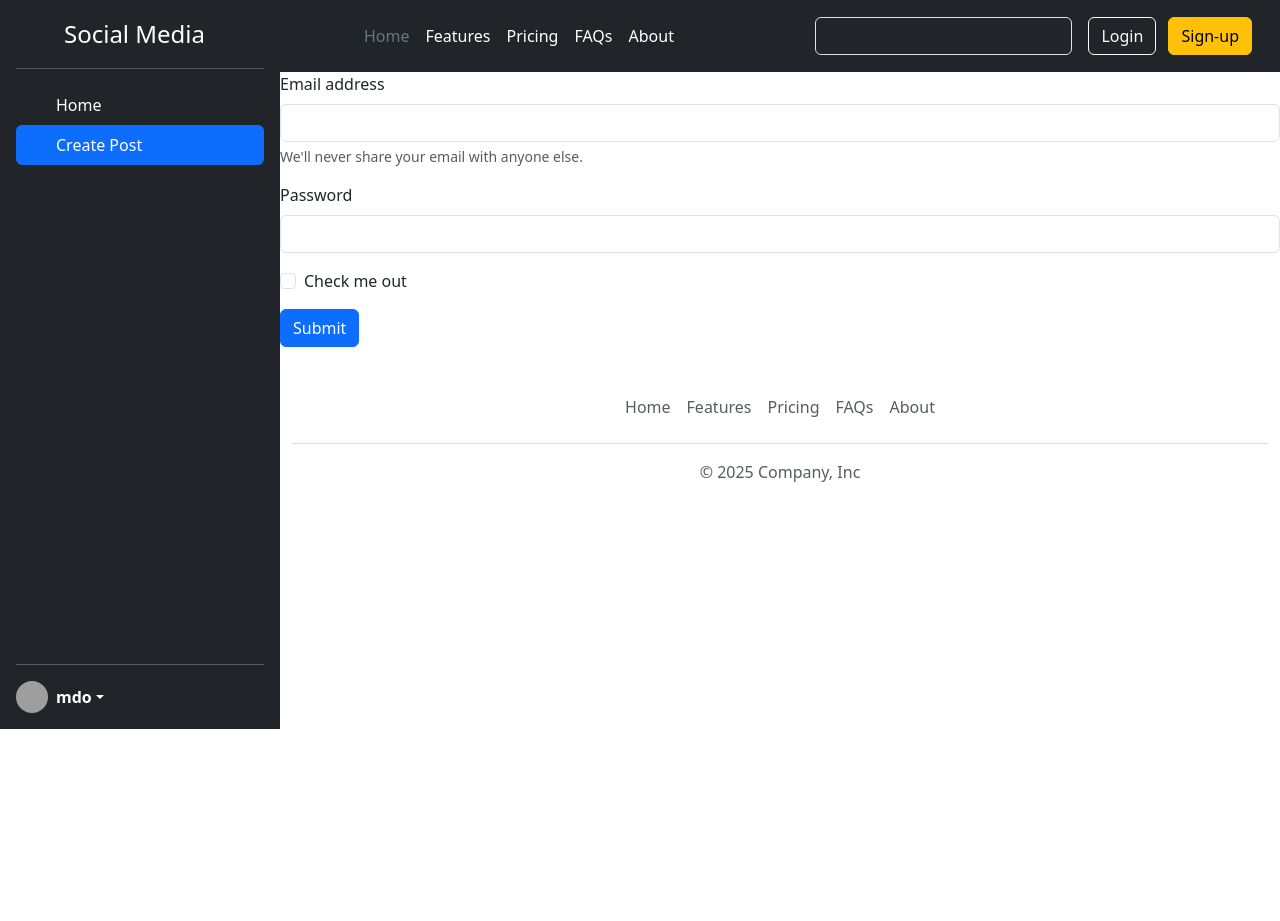
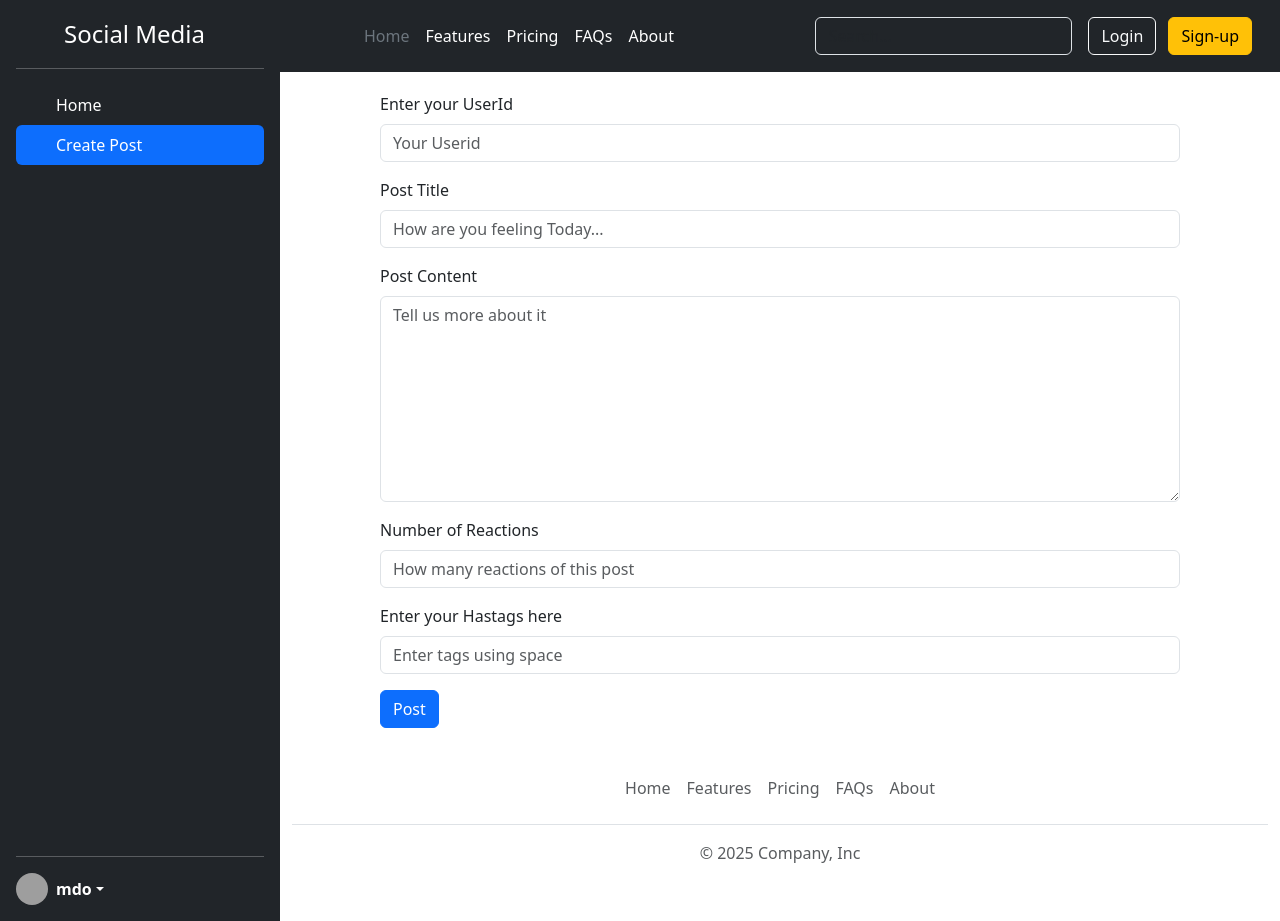
Before and after one commit to vikhilesh19/social_media, a React (Vite) app: page / in a window 1280 px wide. Both pictures are taken after a click on the item "Create Post". Before the commit the page ends 800 px from the top, so only its background shows below. Built offline with nearby package versions, Linux system fonts and the light colour scheme; grey boxes are pictures that could not be loaded.

Commit message:
Create post

```diff
--- a/src/App.css
+++ b/src/App.css
@@ -17,3 +17,11 @@
   width: 100%;
   margin: 15px 0 0 0;
 }
+.createpost {
+  width: 80%;
+  margin-left: 10%;
+  margin-top: 20px;
+}
+.delete {
+  cursor: pointer;
+}
--- a/src/App.jsx
+++ b/src/App.jsx
@@ -24,7 +24,7 @@ function App() {
             {selectedtab == "Home" ? (
               <Postlist></Postlist>
             ) : (
-              <CreatePost></CreatePost>
+              <CreatePost setselectedtab={setselectedtab}></CreatePost>
             )}
             <Footer></Footer>
           </div>
--- a/src/components/CreatePost.jsx
+++ b/src/components/CreatePost.jsx
@@ -1,43 +1,100 @@
-const CreatePost = () => {
+import { useContext, useRef } from "react";
+import { PostList } from "../store/postListStore";
+
+const CreatePost = ({ setselectedtab }) => {
+  const { addpost } = useContext(PostList);
+  const useridelement = useRef();
+  const posttitleelement = useRef();
+  const postbodyelement = useRef();
+  const reactionselement = useRef();
+  const tagselement = useRef();
+
+  const handlesubmit = (event) => {
+    event.preventDefault();
+    const userid = useridelement.current.value;
+    const posttitle = posttitleelement.current.value;
+    const postbody = postbodyelement.current.value;
+    const reactions = reactionselement.current.value;
+    const tags = tagselement.current.value.split(" ");
+    if (userid && posttitle && postbody && reactions && tags) {
+      addpost(userid, posttitle, postbody, reactions, tags);
+      setselectedtab("Home");
+      alert("Posted Successfully.");
+    } else {
+      alert("Enter all the required fileds.");
+    }
+  };
   return (
     <>
-      <form>
+      <form className="createpost" onSubmit={handlesubmit}>
         <div className="mb-3">
-          <label htmlFor="exampleInputEmail1" className="form-label">
-            Email address
+          <label htmlFor="userid" className="form-label">
+            Enter your UserId
           </label>
           <input
-            type="email"
+            ref={useridelement}
+            type="text"
             className="form-control"
-            id="exampleInputEmail1"
-            aria-describedby="emailHelp"
+            id="userid"
+            placeholder="Your Userid"
           />
-          <div id="emailHelp" className="form-text">
-            We'll never share your email with anyone else.
-          </div>
         </div>
+
         <div className="mb-3">
-          <label htmlFor="exampleInputPassword1" className="form-label">
-            Password
+          <label htmlFor="title" className="form-label">
+            Post Title
           </label>
           <input
-            type="password"
+            ref={posttitleelement}
+            type="text"
             className="form-control"
-            id="exampleInputPassword1"
+            id="title"
+            placeholder="How are you feeling Today..."
           />
         </div>
-        <div className="mb-3 form-check">
+
+        <div className="mb-3">
+          <label htmlFor="body" className="form-label">
+            Post Content
+          </label>
+          <textarea
+            ref={postbodyelement}
+            type="text"
+            rows="8"
+            className="form-control"
+            id="body"
+            placeholder="Tell us more about it"
+          />
+        </div>
+
+        <div className="mb-3">
+          <label htmlFor="reactions" className="form-label">
+            Number of Reactions
+          </label>
           <input
-            type="checkbox"
-            className="form-check-input"
-            id="exampleCheck1"
+            ref={reactionselement}
+            type="text"
+            className="form-control"
+            id="reactions"
+            placeholder="How many reactions of this post"
           />
-          <label className="form-check-label" htmlFor="exampleCheck1">
-            Check me out
+        </div>
+
+        <div className="mb-3">
+          <label htmlFor="tags" className="form-label">
+            Enter your Hastags here
           </label>
+          <input
+            ref={tagselement}
+            type="text"
+            className="form-control"
+            id="tags"
+            placeholder="Enter tags using space"
+          />
         </div>
+
         <button type="submit" className="btn btn-primary">
-          Submit
+          Post
         </button>
       </form>
     </>
--- a/src/components/Post.jsx
+++ b/src/components/Post.jsx
@@ -10,7 +10,10 @@ const Post = ({ post }) => {
           <h5 className="card-title">
             {post.title}
             <span className="position-absolute top-0 start-100 translate-middle badge rounded-pill bg-danger">
-              <MdDelete onClick={() => deletepost(post.id)} />
+              <MdDelete
+                className="delete"
+                onClick={() => deletepost(post.id)}
+              />
             </span>
           </h5>
           <p className="card-text">{post.body}</p>
--- a/src/store/postListStore.jsx
+++ b/src/store/postListStore.jsx
@@ -10,12 +10,26 @@ const postlistreducer = (currpostlist, action) => {
   let newpostlist = currpostlist;
   if (action.type === "DELETE_POST") {
     newpostlist = currpostlist.filter((post) => post.id !== action.payload.id);
+  } else if (action.type === "ADD_POST") {
+    newpostlist = [action.payload, ...currpostlist];
   }
   return newpostlist;
 };
 
 const PostListProvider = ({ children }) => {
-  const addpost = () => {};
+  const addpost = (userid, posttitle, postbody, reactions, tags) => {
+    dispatchpostlist({
+      type: "ADD_POST",
+      payload: {
+        id: Date.now(),
+        title: posttitle,
+        body: postbody,
+        reactions,
+        userid,
+        tags,
+      },
+    });
+  };
   const deletepost = (id) => {
     dispatchpostlist({
       type: "DELETE_POST",
@@ -40,18 +54,18 @@ const PostListProvider = ({ children }) => {
 const DEFAULT_POST_LIST = [
   {
     id: 1,
-    title: "New Post",
+    title: "1st Post",
     body: "Hai hello this is my first Post",
     reactions: 10,
-    userid: "",
+    userid: "user-9",
     tags: ["1stPost", "Chill", "Hai"],
   },
   {
     id: 2,
-    title: "Another Post",
+    title: "2nd Post",
     body: "Hai hello this is my second Post",
     reactions: 15,
-    userid: "",
+    userid: "user-9",
     tags: ["2ndPost", "Chill", "Hai"],
   },
 ];
```
